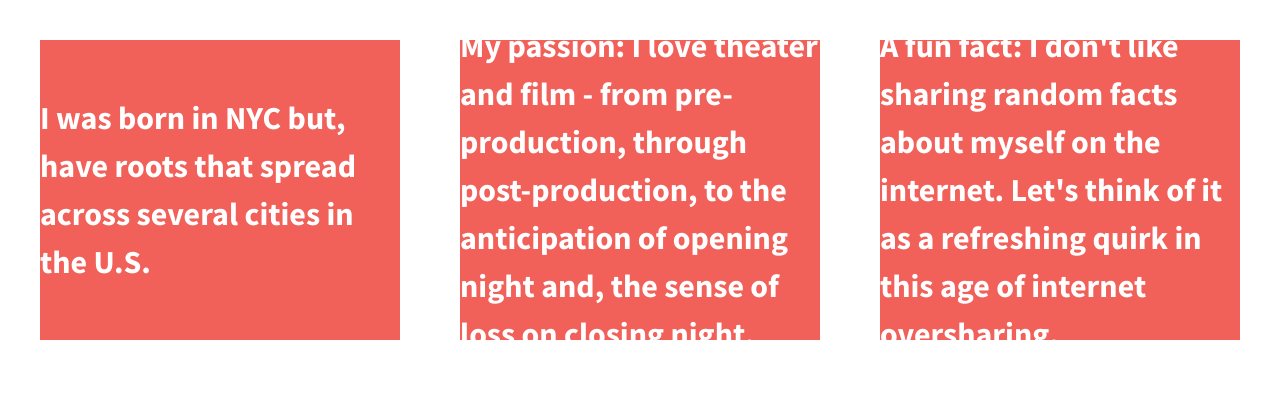
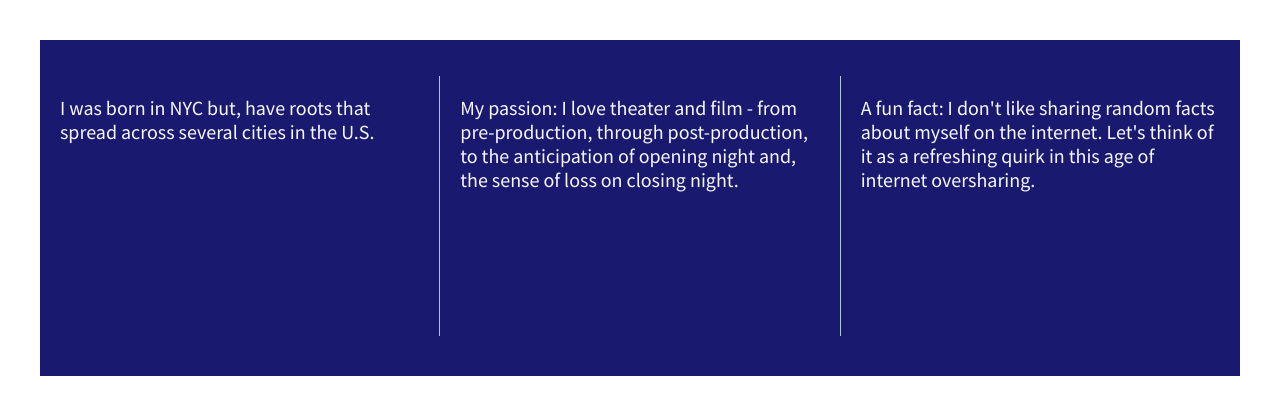
Before and after one commit to ypadron/divs-flexbox-starter, a plain HTML site: page index.html in a window 1280 px wide. Drawn offline with nearby package versions, Linux system fonts and the light colour scheme.

Commit message:
style: Add graph style

```diff
--- a/css/main.css
+++ b/css/main.css
@@ -113,19 +113,34 @@ body {
   font-weight: 700;
   display: flex;
   justify-content: space-between;
+  background-color: #191970;
+  padding-top: 3%;
 }
 
 .div-1, .div-2, .div-3 {
   /*give the divs a width of 30%, add display:flex, set justify-content and align-items to center*/
   display: flex;
   justify-content: center;
-  align-items: center;
-  color: #fff;
-  line-height: 1.5em;
-  font-size: 1.6em;
-  background-color: #f16059;
+  align-items: top;
+  color: ghostwhite;
+  /* line-height: 1.5em; */
+  line-height: 1.2em;
+  /* font-size: 1.6em; */
+  font-size: 1em;
+  /* background-color: #f16059; */
+  /* background-color: #191970; */
   height: 300px;
-  width: 30%;
+  width: 33.3%;
+}
+
+.vertical  {
+  border-right: 1px solid #B0C4DE;
+  height: 260px;
+}
+
+p {
+  width: 90%;
+  font-weight: 400;
 }
 
 
```
